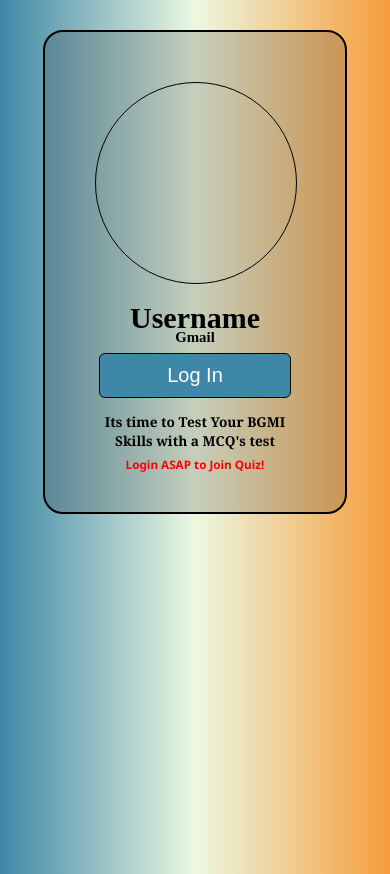
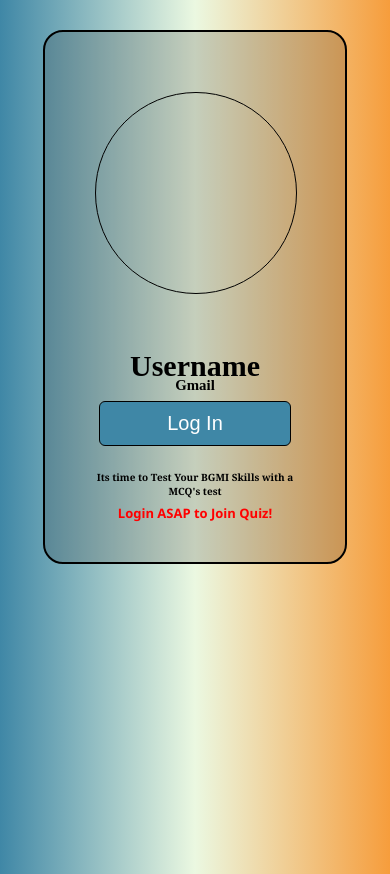
Before and after one commit to Rajatkhubchandani160/Quiz-react-app, a React (Vite) app: page / in a window 390 px wide. Built offline with nearby package versions, Linux system fonts and the light colour scheme.

Commit message:
Update index.css

```diff
--- a/src/index.css
+++ b/src/index.css
@@ -94,16 +94,16 @@
 @media (max-width:400px) {
   #base-container{
       width: 200px;
-      height: 400px;
+      height: 450px;
       margin-top: 30px;
   }
   #base-container h3{
-    margin-top: 1px;
+    margin-top: 5px;
     text-align: center;
     height: 5vw;
   }
   .box{
-    margin-top: 10px;
+    margin-top: 20px;
   }
   #base-container h4{
     text-align: center;
@@ -113,17 +113,7 @@
     margin-top: 3px;
     display: flex;
     font-size: 4vw;
-    align-items: flex-end;
+    align-items: center;
   }
-  h5{
-    text-align: center;
-    margin-top: 10px;
-    font-size: 3.5vw;
 
-  }
-  p{
-    text-align: center;
-    margin-top: 2px;
-    font-size: 3vw;
-  }
 }
```
